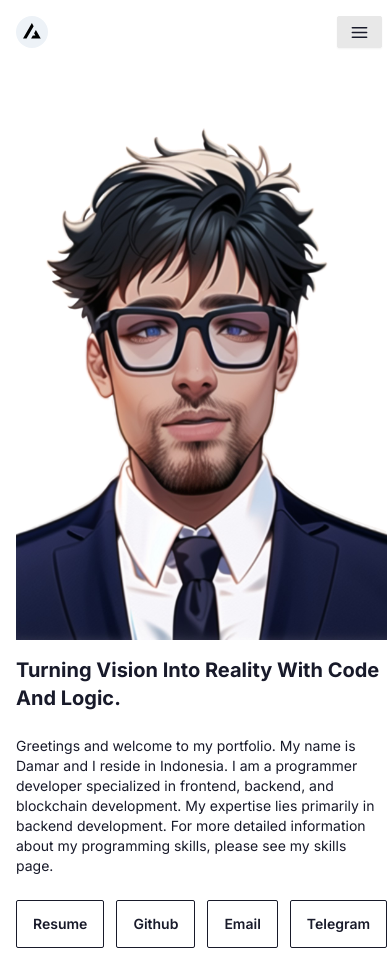
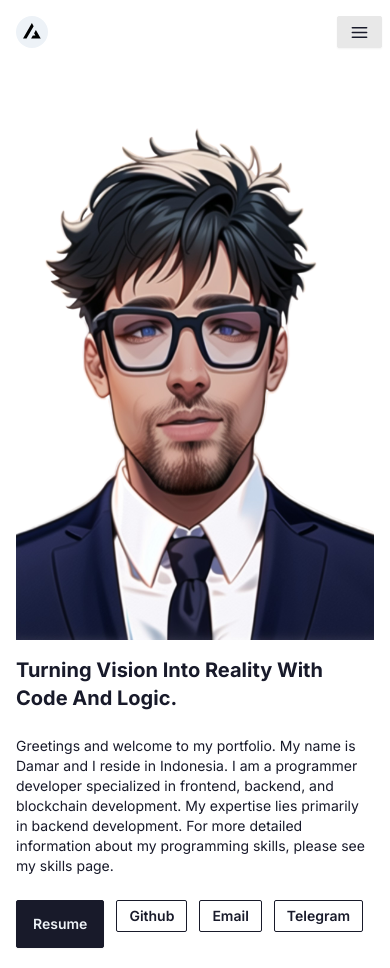
Before and after one commit to damartripamungkas/damartripamungkas.github.io, a Next.js app: page / in a window 390 px wide. Built offline with nearby package versions, Linux system fonts and the light colour scheme.

Commit message:
chore: update size button page home (because in mobile view is not responsive)

```diff
--- a/src/app/home/btn.tsx
+++ b/src/app/home/btn.tsx
@@ -40,7 +40,7 @@ export default function Page() {
       <RenderModal isOpen={openModal} callbackClose={setOpenModal} />
       <div className="flex flex-row gap-3">
         <button
-          className="btn btn-outline"
+          className="btn btn-neutral"
           onClick={() => {
             setOpenModal(true)
           }}
@@ -52,7 +52,7 @@ export default function Page() {
         </a> */}
 
         {contact.map((it: any, index: number) => (
-          <a key={index} href={it.url_redirect} about={it.name} className="btn btn-outline">
+          <a key={index} href={it.url_redirect} about={it.name} className="btn btn-sm btn-outline">
             {it.name}
           </a>
         ))}
--- a/src/app/projects-client/page.tsx
+++ b/src/app/projects-client/page.tsx
@@ -11,8 +11,7 @@ export default function Page() {
         <>
           <Navbar />
           <div className="pt-16 pb-16 grid md:grid-cols-2 lg:grid-cols-3 gap-10">
-            {projects_client.map((it: any, index: number) => {
-              return (
+            {projects_client.map((it: any, index: number) => (
               <Card
                 key={index}
                 href={it.url_repository}
@@ -21,8 +20,7 @@ export default function Page() {
                 imageAlt={it.image_alt}
                 content={{ title: it.name, description: it.description }}
               />
-              )
-            })}
+            ))}
           </div>
         </>
       }
```
Lines whose indentation alone changed are shown as unchanged.
